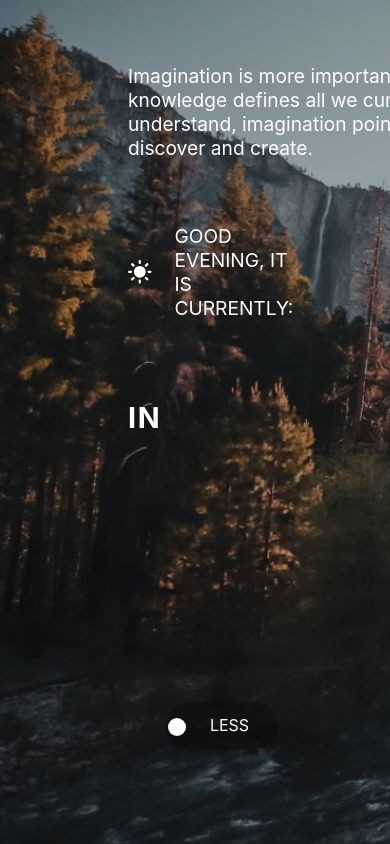
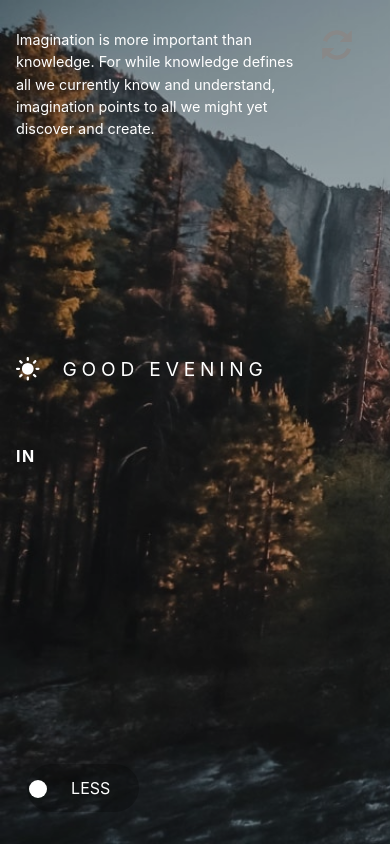
Before and after one commit to chiomaubaezuonu/clock-app, a React (Create React App) app: page / in a window 390 px wide. Built offline with nearby package versions, Linux system fonts and the light colour scheme; no server answers.

Commit message:
Made the app div mobile responsive.

```diff
--- a/src/App.css
+++ b/src/App.css
@@ -68,7 +68,7 @@ body {
   width: 60%;
   text-transform: uppercase;
   padding: 0rem;
-  margin: 4rem 0;
+  margin: 4rem 0 1rem 0;
   gap: 1.4rem;
 }
 
@@ -81,6 +81,7 @@ body {
 .greeting {
   font-size: 1.2rem;
   font-weight: normal;
+  letter-spacing: 0.3rem;
 }
 
 .time-div {
@@ -160,6 +161,63 @@ button {
   border-radius: 50%;
 }*/
 
+@media (max-width: 600px) {
+  .App {
+    padding-left: 1rem;
+
+  }
+
+  .quotes-div {
+    margin-top: 1.8rem;
+    width: 90%;
+    gap: 1rem;
+  }
+
+  .quotes {
+    font-size: 0.9rem;
+    line-height: 1.4rem;
+  }
+
+  .refresh-icon {
+    width: 2rem;
+    height: 2rem;
+  }
+  .author{
+    margin: 0.5rem 0 0 0;
+    font-size: 0.8rem;
+  }
+  .greeting-div{
+    margin-top: 13.5rem;
+    width: 100%;
+  }
+  span{
+    display: none;
+  }
+  .time-div{
+    width: 100%;
+    gap: 1rem;
+  }
+  .time{
+    font-size: 3.2rem;
+  }
+  .abbrev{
+    font-size: 1.2rem;
+    font-weight: 300;
+    position: absolute;
+    bottom: 0.1rem;
+    right: 2rem;
+  }
+  .timezone{
+    margin-top: 3.1rem;
+    font-size: 1rem;
+  }
+  .switch{
+    position: absolute;
+    bottom: 2rem;
+    left: 1.7rem;
+  }
+}
+
 @media (min-width: 768px) {
 
   .App {
--- a/src/App.tsx
+++ b/src/App.tsx
@@ -83,13 +83,15 @@ function App() {
           <div className="greeting-div">
             {hour >= 10 && hour < 6 ? <img src={moon} className='moon' alt='moon icon' /> :
               <img src={sun} alt='sun icon' />}
-            <h2 className='greeting'>  {hour >= 1 && hour < 12 ? "Good morning, it is currently:"
-              : hour >= 12 && hour < 17 ? "Good afternoon, it is currently:"
+            <h2 className='greeting'>  {hour >= 1 && hour < 12 ? "Good morning"
+              : hour >= 12 && hour < 17 ? "Good afternoon"
                 : hour >= 18 && hour < 23
-                  ? "Good evening, it is currently:"
-                  : "Good morning, it is currently:"
+                  ? "Good evening"
+                  : "Good morning"
             }
+              <span>, it is currently:" </span>
             </h2>
+
           </div>
           <div className='time-div'>
             <p className='time'>{time}</p>
```
